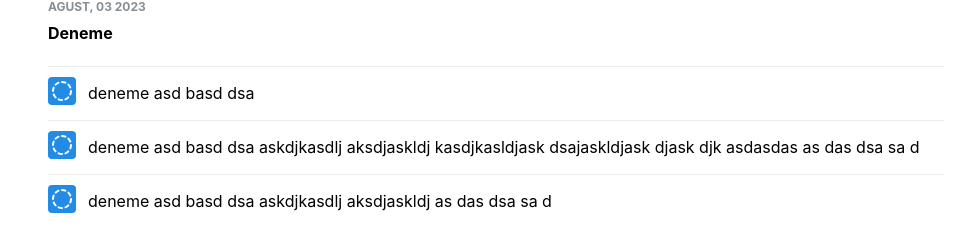
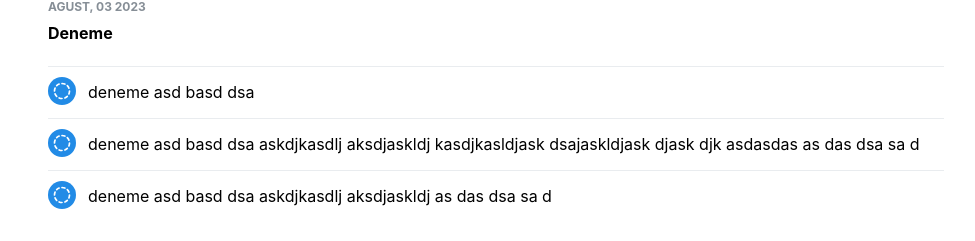
Before and after one commit to Melihkrkvk/mantine-beta-test, a Next.js app: page / in a window 1280 px wide. Shown: the part 631-872 px from the top of the page, without its empty margins (144-1119 px from the left). Built offline with nearby package versions, Linux system fonts and the light colour scheme.

Commit message:
dark mode hook added

```diff
--- a/app/colorSchemeManager.ts
+++ /dev/null
@@ -1,56 +0,0 @@
-import { MantineColorScheme, MantineColorSchemeManager, isMantineColorScheme } from '@mantine/core';
-
-export interface LocalStorageColorSchemeManagerOptions {
-  /** Local storage key used to retrieve value with `localStorage.getItem(key)`, `mantine-color-scheme` by default */
-  key?: string;
-}
-
-export function localStorageColorSchemeManager({
-  key = 'mantine-color-scheme',
-}: LocalStorageColorSchemeManagerOptions = {}): MantineColorSchemeManager {
-  let handleStorageEvent: (event: StorageEvent) => void;
-
-  return {
-    get: (defaultValue) => {
-      if (typeof window === 'undefined') {
-        return defaultValue;
-      }
-
-      try {
-        return (window.localStorage.getItem(key) as MantineColorScheme) || defaultValue;
-      } catch {
-        return defaultValue;
-      }
-    },
-
-    set: (value) => {
-      try {
-        window.localStorage.setItem(key, value);
-      } catch (error) {
-        // eslint-disable-next-line no-console
-        console.warn(
-          '[@mantine/core] Local storage color scheme manager was unable to save color scheme.',
-          error
-        );
-      }
-    },
-
-    subscribe: (onUpdate) => {
-      handleStorageEvent = (event) => {
-        if (event.storageArea === window.localStorage && event.key === key) {
-          isMantineColorScheme(event.newValue) && onUpdate(event.newValue);
-        }
-      };
-
-      window.addEventListener('storage', handleStorageEvent);
-    },
-
-    unsubscribe: () => {
-      window.removeEventListener('storage', handleStorageEvent);
-    },
-
-    clear: () => {
-      window.localStorage.removeItem(key);
-    },
-  };
-}
--- a/app/layout.tsx
+++ b/app/layout.tsx
@@ -2,14 +2,11 @@ import '@mantine/core/styles.css';
 import React from 'react';
 import { MantineProvider, ColorSchemeScript } from '@mantine/core';
 import { theme } from '../theme';
-import { localStorageColorSchemeManager } from './colorSchemeManager';
 
 export const metadata = {
   title: 'Daktilo 2.0',
   description: 'Daktilo',
 };
-
-const colorSchemeManager = localStorageColorSchemeManager({ key: 'my-color-scheme' });
 
 export default function RootLayout({ children }: { children: any }) {
   return (
--- a/app/page.tsx
+++ b/app/page.tsx
@@ -1,4 +1,3 @@
-'use client';
 import { Welcome } from '../components/Welcome/Welcome';
 import { ColorSchemeToggle } from '../components/ColorSchemeToggle/ColorSchemeToggle';
 import { Anchor, Container, Grid } from '@mantine/core';
@@ -33,6 +32,12 @@ export default function HomePage() {
           listData={listData}
           date="Agust, 03 2023"
           listIconBackground={true}
+          listIconBgSettings={{
+            radius: 'lg',
+          }}
+          listIconSettings={{
+            size: 20,
+          }}
           cardImage="https://images.unsplash.com/photo-1469474968028-56623f02e42e?ixlib=rb-4.0.3&ixid=M3wxMjA3fDB8MHxzZWFyY2h8Mnx8bmF0dXJlfGVufDB8fDB8fHww&auto=format&fit=crop&w=500&q=60"
           cardImageAlt="Temsili görsel"
         />
--- a/components/ColorSchemeToggle/ColorSchemeToggle.tsx
+++ b/components/ColorSchemeToggle/ColorSchemeToggle.tsx
@@ -1,12 +1,10 @@
 'use client';
-import { Button, Group, useMantineColorScheme, useComputedColorScheme, useMantineTheme } from '@mantine/core';
-
+import { Button, Group, useMantineColorScheme, useComputedColorScheme } from '@mantine/core';
 
 export function ColorSchemeToggle() {
   const { setColorScheme, colorScheme } = useMantineColorScheme();
   const computedColorScheme = useComputedColorScheme('light', { getInitialValueInEffect: true });
   return (
-
     <Group justify="center" mt="xl">
       <Button onClick={() => setColorScheme('light')}>Light</Button>
       <Button onClick={() => setColorScheme('dark')}>Dark</Button>
```
Also changed, not shown: app/Demo/page.tsx (+3 -17 lines), components/Cards/BigCard.tsx (+1 -11 lines), components/ColorSchemeToggle/TestScheme.tsx (added, +20 -0 lines), hooks/darkMode.tsx (added, +17 -0 lines).
